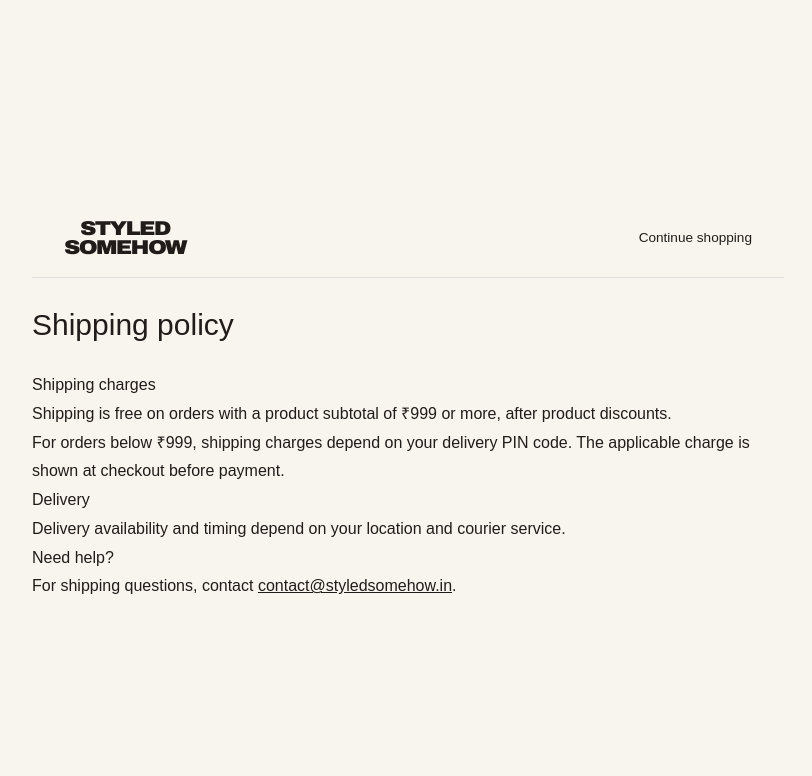
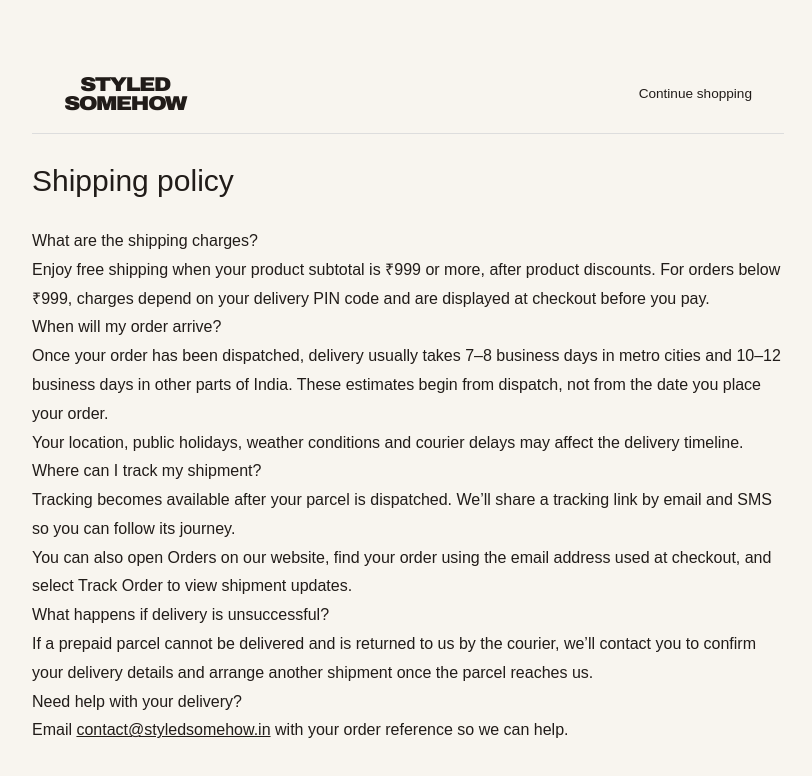
Before and after one commit to Khushi-24/Styled-Somehow, a Next.js app in the folder frontend/: page /policies/shipping-policy in a window 1280 px wide. Shown: the top 776 px of the page, without its empty margins (232-1044 px from the left). Built offline with nearby package versions, Linux system fonts and the light colour scheme.

Commit message:
Expand shipping policy with delivery tracking and undelivered order guidance

```diff
--- a/frontend/app/policies/shipping-policy/page.tsx
+++ b/frontend/app/policies/shipping-policy/page.tsx
@@ -1,3 +1,39 @@
 import Link from "next/link";
-export const metadata = {title: "Shipping policy | Styled Somehow"};
-export default function ShippingPolicy(){return <main className="shopping-page" style={{maxWidth:800}}><nav className="product-nav" aria-label="Policy navigation"><Link className="brand-logo" href="/" aria-label="Styled Somehow home"><span>STYLED</span><span>SOMEHOW</span></Link><Link href="/#new-in">Continue shopping</Link></nav><h1>Shipping policy</h1><section style={{lineHeight:1.8}}><h2>Shipping charges</h2><p>Shipping is free on orders with a product subtotal of ₹999 or more, after product discounts.</p><p>For orders below ₹999, shipping charges depend on your delivery PIN code. The applicable charge is shown at checkout before payment.</p><h2>Delivery</h2><p>Delivery availability and timing depend on your location and courier service.</p><h2>Need help?</h2><p>For shipping questions, contact <a href="mailto:contact@styledsomehow.in" style={{textDecoration:"underline"}}>contact@styledsomehow.in</a>.</p></section></main>;}
+
+export const metadata = { title: "Shipping policy | Styled Somehow" };
+
+export default function ShippingPolicy() {
+  return (
+    <main className="shopping-page" style={{ maxWidth: 800 }}>
+      <nav className="product-nav" aria-label="Policy navigation">
+        <Link className="brand-logo" href="/" aria-label="Styled Somehow home"><span>STYLED</span><span>SOMEHOW</span></Link>
+        <Link href="/#new-in">Continue shopping</Link>
+      </nav>
+      <h1>Shipping policy</h1>
+      <div style={{ lineHeight: 1.8 }}>
+        <section aria-labelledby="shipping-charges">
+          <h2 id="shipping-charges">What are the shipping charges?</h2>
+          <p>Enjoy free shipping when your product subtotal is ₹999 or more, after product discounts. For orders below ₹999, charges depend on your delivery PIN code and are displayed at checkout before you pay.</p>
+        </section>
+        <section aria-labelledby="delivery-times">
+          <h2 id="delivery-times">When will my order arrive?</h2>
+          <p>Once your order has been dispatched, delivery usually takes 7–8 business days in metro cities and 10–12 business days in other parts of India. These estimates begin from dispatch, not from the date you place your order.</p>
+          <p>Your location, public holidays, weather conditions and courier delays may affect the delivery timeline.</p>
+        </section>
+        <section aria-labelledby="order-tracking">
+          <h2 id="order-tracking">Where can I track my shipment?</h2>
+          <p>Tracking becomes available after your parcel is dispatched. We’ll share a tracking link by email and SMS so you can follow its journey.</p>
+          <p>You can also open Orders on our website, find your order using the email address used at checkout, and select Track Order to view shipment updates.</p>
+        </section>
+        <section aria-labelledby="undelivered-orders">
+          <h2 id="undelivered-orders">What happens if delivery is unsuccessful?</h2>
+          <p>If a prepaid parcel cannot be delivered and is returned to us by the courier, we’ll contact you to confirm your delivery details and arrange another shipment once the parcel reaches us.</p>
+        </section>
+        <section aria-labelledby="shipping-support">
+          <h2 id="shipping-support">Need help with your delivery?</h2>
+          <p>Email <a href="mailto:contact@styledsomehow.in" style={{ textDecoration: "underline" }}>contact@styledsomehow.in</a> with your order reference so we can help.</p>
+        </section>
+      </div>
+    </main>
+  );
+}
```
